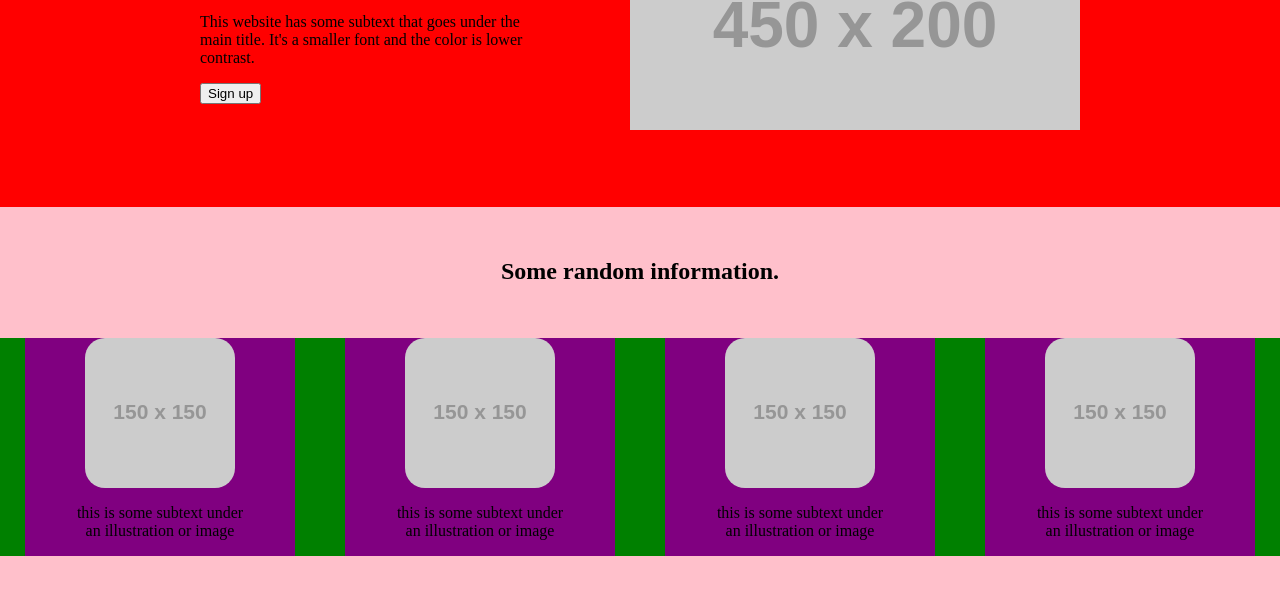
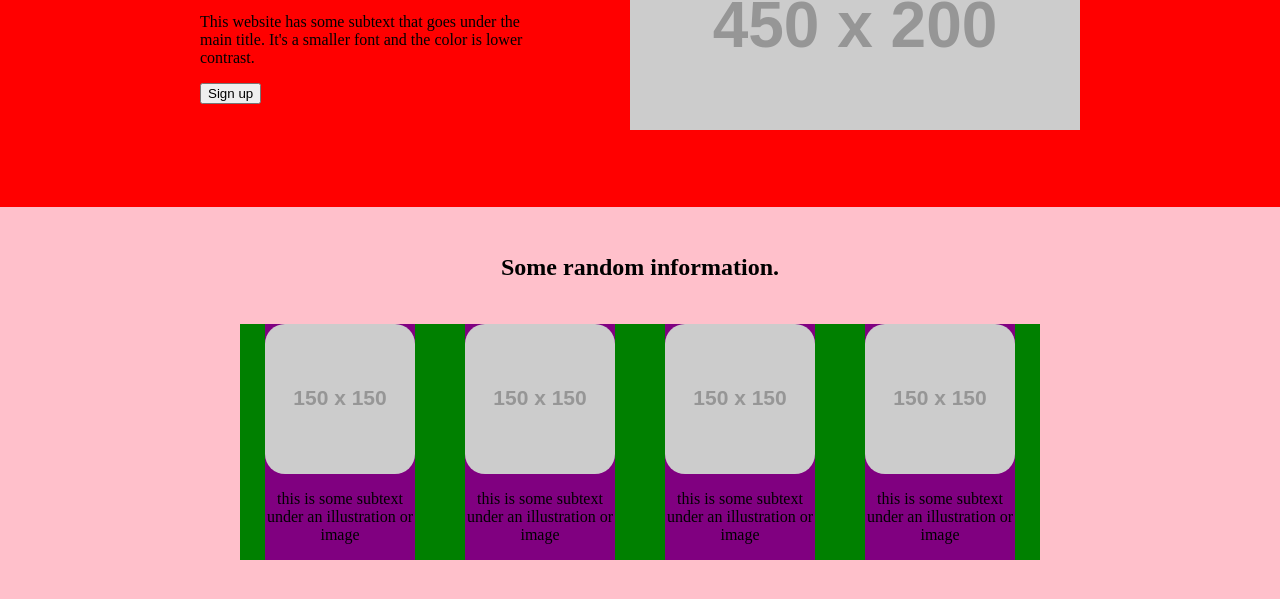
Before and after one commit to Bxllis/odin-landing-page, a plain HTML site: page index.html in a window 1280 px wide. Shown: the part 193-792 px from the top of the page. Drawn offline with Linux system fonts and the light colour scheme; placeholder pictures from the web are drawn by us.

Commit message:
changed flexbox properties and increased margins

```diff
--- a/style.css
+++ b/style.css
@@ -67,6 +67,7 @@ nav {
     display: flex;
     flex-direction: row;
     background-color: green;
+    margin: 0px 300px;
 }
 
 .info-square {
@@ -76,8 +77,7 @@ nav {
     display: flex;
     flex-direction: column;
     background-color: purple;
-    margin: 0px 25px;
-    padding: 0px 50px;
+    margin: 0px 25px 0px 25px;
 }
 
 .info-square img {
```
